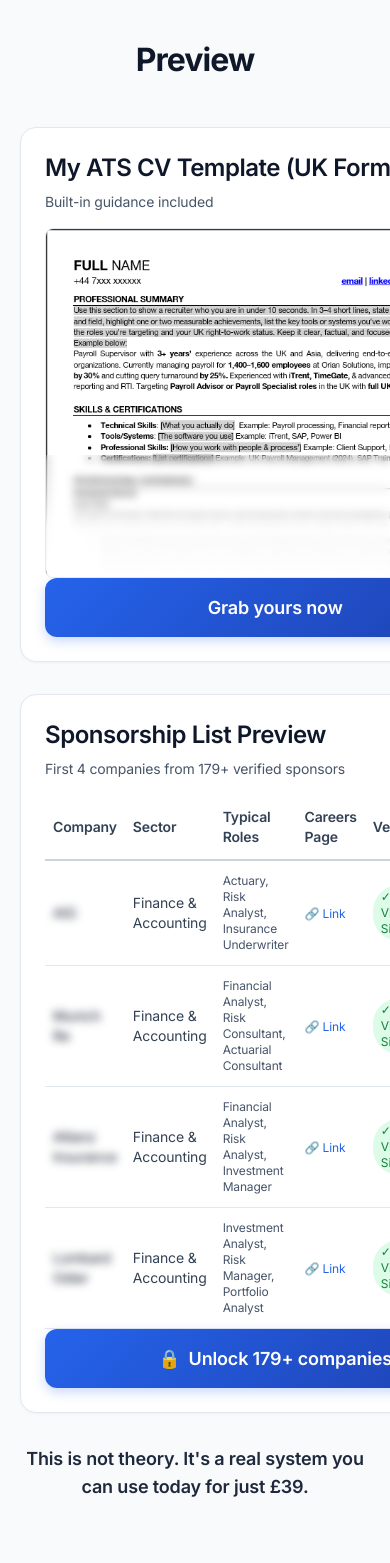
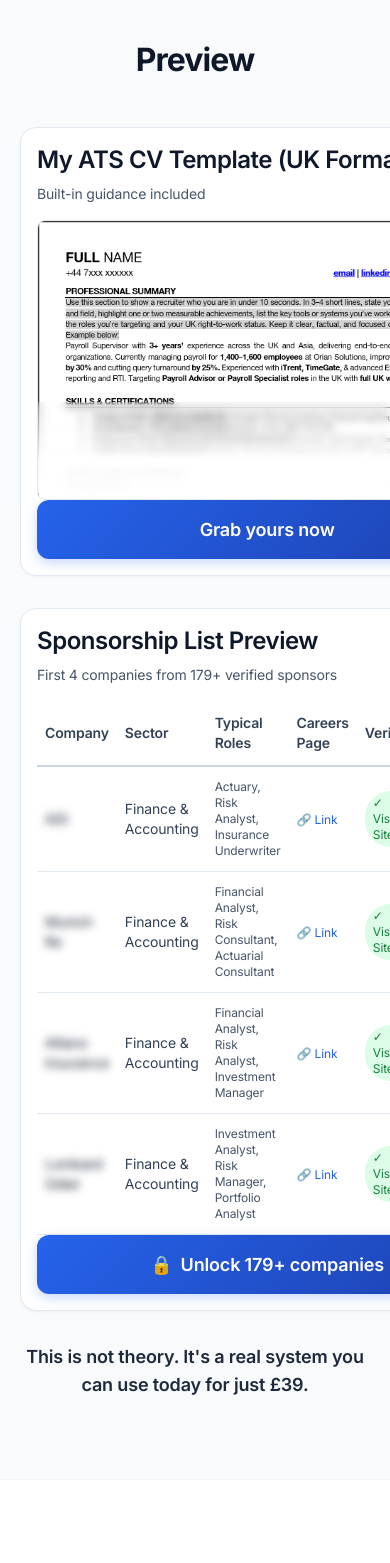
Before and after one commit to nazmilash/sponsorship-intelligence-web, a Next.js app: page / in a window 390 px wide. Shown: the part 800-2363 px from the top of the page. Built offline with nearby package versions, Linux system fonts and the light colour scheme.

Commit message:
Fix mobile alignment in SneakPeek: reduce padding and height

```diff
--- a/components/SneakPeek.tsx
+++ b/components/SneakPeek.tsx
@@ -11,13 +11,13 @@ export default function SneakPeek() {
 
                 <div className="grid md:grid-cols-2 gap-8 mb-8">
                     {/* Card A: CV Template Preview */}
-                    <div className="utility-card p-6 flex flex-col h-full">
+                    <div className="utility-card p-4 md:p-6 flex flex-col h-full">
                         <div className="mb-4">
                             <h3 className="text-2xl font-semibold mb-2">{sneakPeek.cvCard.label}</h3>
                             <p className="text-sm text-slate-600">{sneakPeek.cvCard.subtext}</p>
                         </div>
 
-                        <div className="blur-bottom relative bg-slate-100 rounded-lg overflow-hidden border border-slate-200 h-[350px] md:h-[500px]">
+                        <div className="blur-bottom relative bg-slate-100 rounded-lg overflow-hidden border border-slate-200 h-[280px] md:h-[500px]">
                             <Image
                                 src="/cv-preview.png"
                                 alt="ATS-Friendly CV Template Preview"
@@ -37,7 +37,7 @@ export default function SneakPeek() {
                     </div>
 
                     {/* Card B: Database Preview */}
-                    <div className="utility-card p-6 flex flex-col h-full">
+                    <div className="utility-card p-4 md:p-6 flex flex-col h-full">
                         <div className="mb-4">
                             <h3 className="text-2xl font-semibold mb-2">{sneakPeek.databaseCard.label}</h3>
                             <p className="text-sm text-slate-600">First 4 companies from 179+ verified sponsors</p>
```
